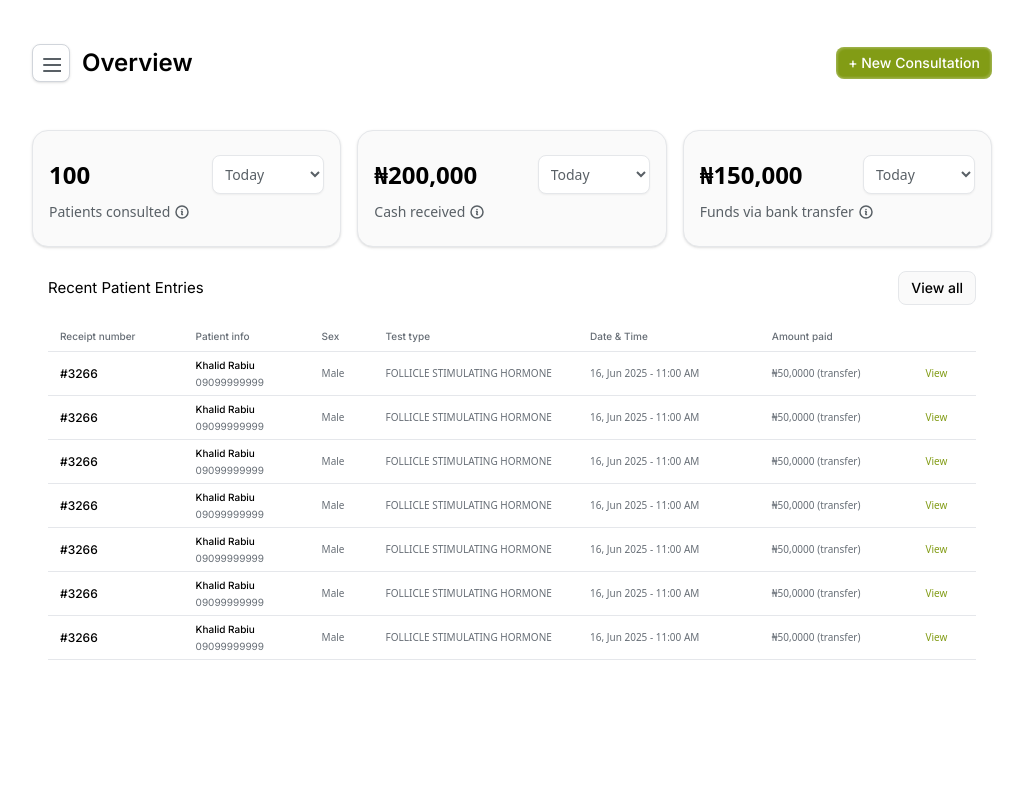
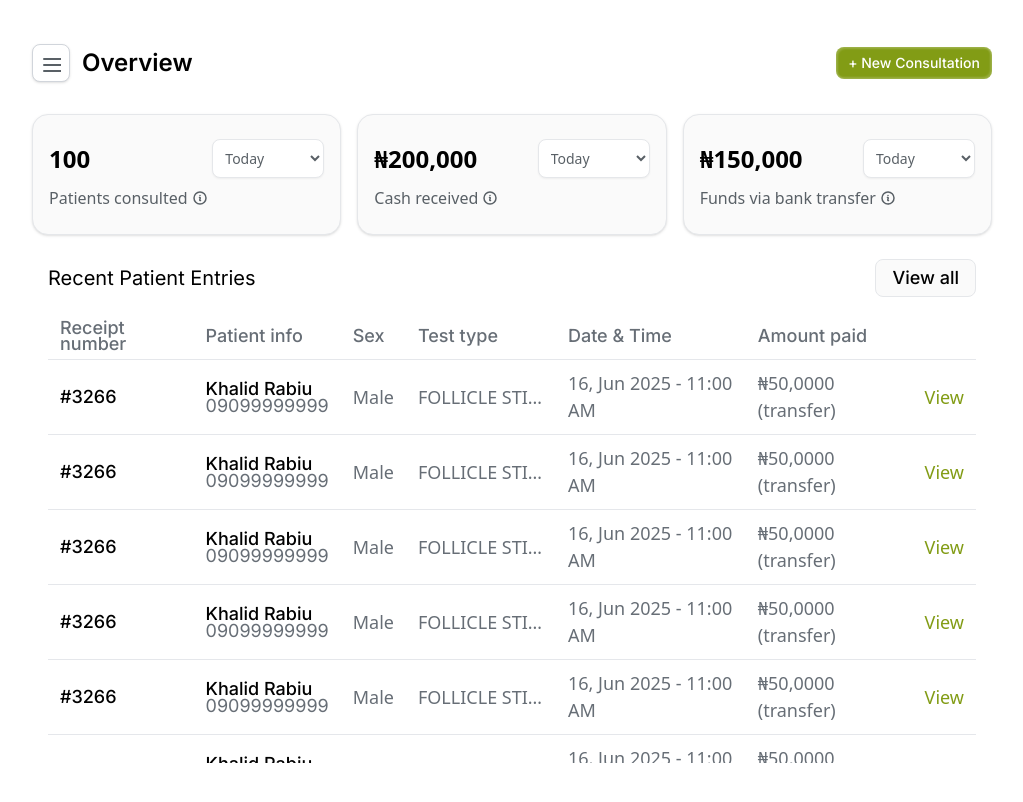
Before and after one commit to Khalid-R-Salis/meditrustdiagnosticslimited_frontend, a React (Vite) app: page /receptionist in a window 1280 px wide. Shown: the top 802 px of the page, without its empty margins (128-1151 px from the left). Built offline with nearby package versions, Linux system fonts and the light colour scheme.

Commit message:
increase the font size of the overview page of receptionist

```diff
--- a/src/pages/receptionistpages/component/RecentPatientsTable.jsx
+++ b/src/pages/receptionistpages/component/RecentPatientsTable.jsx
@@ -8,15 +8,17 @@ const RecentPatientsTable = ({ setActiveNav }) => {
     <div className="flex-1 bg-[#ffffff] px-2 sm:px-4 relative">
       {/* Header */}
       <div className="flex justify-between items-center mb-4">
-        <h2 className="text-[15px] font-normal leading-[24px] text-[#000] font-inter">
+        <h2 className="text-[16px] sm:text-[20px] font-normal leading-[24px] text-[#000] font-inter">
           Recent Patient Entries
         </h2>
+
         <button
           onClick={() => setActiveNav("consultations")}
-          className="text-sm font-medium leading-5 text-[#000000] font-inter
+          className="text-sm sm:text-[18px] font-medium leading-5 text-[#000000] font-inter
             rounded-lg border border-[#E5E7EA] bg-[#FAFAFA]
             flex justify-center items-center
             px-3 py-1.5
+            md:px-4 md:py-2
             hover:bg-gray-100"
         >
           View all
@@ -24,11 +26,11 @@ const RecentPatientsTable = ({ setActiveNav }) => {
       </div>
 
       {/* Table */}
-      <div className="overflow-x-auto max-h-[500px] scrollbar-thin-green">
+      <div className="overflow-x-auto max-h-[calc(100vh-350px)] scrollbar-thin-green">
         <section className="bg-white scroll-thin-green">
           <table className="min-w-[900px] w-full text-left text-[10px] text-[#676E76] rounded-sm">
             <thead>
-              <tr className="border-b font-inter">
+              <tr className="border-b font-inter text-[18px]">
                 <th className="px-3 py-[7px] font-medium leading-[16px] text-[#676E76] font-inter">
                   Receipt number
                 </th>
@@ -54,11 +56,11 @@ const RecentPatientsTable = ({ setActiveNav }) => {
             <tbody>
               {[...Array(7)].map((_, i) => (
                 <tr key={i} className="border-b hover:bg-gray-50">
-                  <td className="px-3 py-[5px] text-[#000] text-[12px] font-medium leading-[16px] font-inter truncate max-w-[100px]">
+                  <td className="px-3 py-[5px] text-[#000] text-[18px] font-medium leading-[16px] font-inter truncate max-w-[100px]">
                     #3266
                   </td>
 
-                  <td className="px-3 py-[5px]">
+                  <td className="px-3 py-[10px] text-[18px]">
                     <div className="flex flex-col space-y-[1px]">
                       <span className="font-medium leading-[16px] text-[#000] font-inter">
                         Khalid Rabiu
@@ -69,17 +71,21 @@ const RecentPatientsTable = ({ setActiveNav }) => {
                     </div>
                   </td>
 
-                  <td className="px-3 py-[5px]">Male</td>
+                  <td className="px-3 py-[10px] text-[18px]">Male</td>
 
-                  <td className="px-3 py-[5px] truncate max-w-[150px]">
+                  <td className="px-3 py-[10px] text-[18px] truncate max-w-[150px]">
                     FOLLICLE STIMULATING HORMONE
                   </td>
 
-                  <td className="px-3 py-[5px]">16, Jun 2025 - 11:00 AM</td>
+                  <td className="px-3 py-[10px] text-[18px]">
+                    16, Jun 2025 - 11:00 AM
+                  </td>
 
-                  <td className="px-3 py-[5px]">₦50,0000 (transfer)</td>
+                  <td className="px-3 py-[10px] text-[18px]">
+                    ₦50,0000 (transfer)
+                  </td>
 
-                  <td className="px-3 py-[5px]">
+                  <td className="px-3 py-[10px] text-[18px]">
                     <button
                       className="text-[#829C15] font-medium"
                       onClick={() => setShowReceipt(true)}
--- a/src/pages/receptionistpages/component/headerstats.jsx
+++ b/src/pages/receptionistpages/component/headerstats.jsx
@@ -1,172 +1,3 @@
-// import { useState, useEffect } from "react";
-
-// const HeaderStats = () => {
-//   const filters = ["Today", "This Week", "This Month"];
-//   const data = [
-//     {
-//       label: "Patients consulted",
-//       value: "100",
-//       tooltip: "Total number of patients you have consulted",
-//       hasFilter: true,
-//     },
-//     {
-//       label: "Cash received",
-//       value: "₦200,000",
-//       tooltip: "Total amount of cash you have received",
-//       hasFilter: true,
-//     },
-//     {
-//       label: "Funds via bank transfer",
-//       value: "₦150,000",
-//       tooltip: "Total amount patients have transferred",
-//       hasFilter: true,
-//     },
-//   ];
-
-//   const [visibleTooltip, setVisibleTooltip] = useState(null);
-//   const [viewMode, setViewMode] = useState("desktop"); // desktop | tablet | mobile
-
-//   // detect screen size in mm (approx)
-//   useEffect(() => {
-//     const handleResize = () => {
-//       const widthMm = window.innerWidth / 3.78;
-//       const heightMm = window.innerHeight / 3.78;
-
-//       if (widthMm <= 100) {
-//         setViewMode("mobile");
-//       } else if (widthMm >= 260 && heightMm >= 170) {
-//         setViewMode("desktop");
-//       } else {
-//         setViewMode("tablet");
-//       }
-//     };
-
-//     handleResize();
-//     window.addEventListener("resize", handleResize);
-//     return () => window.removeEventListener("resize", handleResize);
-//   }, []);
-
-//   return (
-//     <div
-//       className={`flex ${
-//         viewMode === "mobile" ? "flex-row" : "flex-col md:flex-row"
-//       } items-stretch justify-between bg-[#FAFAFA] border border-[#E5E7EA] rounded-[16px] px-4 py-6 shadow mb-6 mt-12`}
-//     >
-//       {data.map((item, index) => (
-//         <div
-//           key={index}
-//           className={`flex items-center justify-between relative ${
-//             viewMode === "mobile" ? "flex-1 px-2" : "md:flex-1 w-full"
-//           }`}
-//         >
-//           {/* Group 3 */}
-//           <div
-//             className={`flex flex-col gap-[3px] w-full ${
-//               viewMode === "tablet" ? "text-sm" : ""
-//             }`}
-//           >
-//             {/* Group 1:  */}
-//             <div className="flex items-center justify-between gap-4">
-//               <div
-//                 className={`font-bold ${
-//                   viewMode === "tablet" ? "text-lg" : "text-2xl"
-//                 }`}
-//               >
-//                 {item.value}
-//               </div>
-//               {item.hasFilter && (
-//                 <select
-//                   className="px-[8px] py-[8px] text-[14px] font-normal leading-[20px] text-[#596066] bg-white border border-[#E5E7EA] rounded-[8px] shadow-sm focus:outline-none"
-//                   onChange={() => {}}
-//                 >
-//                   {filters.map((f) => (
-//                     <option
-//                       key={f}
-//                       className="bg-white hover:bg-[#F8FCE9] text-[#596066] px-2 py-1"
-//                     >
-//                       {f}
-//                     </option>
-//                   ))}
-//                 </select>
-//               )}
-//             </div>
-
-//             {/* Group 2:  */}
-//             <div className="flex items-center gap-1 text-sm text-[#596066]">
-//               <span>{item.label}</span>
-//               <button
-//                 onClick={() =>
-//                   setVisibleTooltip(visibleTooltip === index ? null : index)
-//                 }
-//                 className="focus:outline-none"
-//               >
-//                 <svg
-//                   xmlns="http://www.w3.org/2000/svg"
-//                   width="16"
-//                   height="16"
-//                   viewBox="0 0 16 16"
-//                   fill="none"
-//                 >
-//                   <path
-//                     d="M7.5 7.5L7.52766 7.48617C7.90974 7.29513 8.33994 7.64023 8.23634 8.05465L7.76366 9.94535C7.66006 10.3598 8.09026 10.7049 8.47234 10.5138L8.5 10.5M14 8C14 11.3137 11.3137 14 8 14C4.68629 14 2 11.3137 2 8C2 4.68629 4.68629 2 8 2C11.3137 2 14 4.68629 14 8ZM8 5.5H8.005V5.505H8V5.5Z"
-//                     stroke="#596066"
-//                     strokeWidth="1.5"
-//                     strokeLinecap="round"
-//                     strokeLinejoin="round"
-//                   />
-//                 </svg>
-//               </button>
-//             </div>
-
-//             {/* Tooltip */}
-//             {visibleTooltip === index && (
-//               <div className="absolute top-full z-10 bg-white text-black shadow-[0_5px_15px_rgba(0,0,0,0.12),0_15px_35px_rgba(103,110,118,0.08)] text-[12px] font-medium leading-[18px] px-3 py-2 rounded-md w-max mt-1 flex items-start gap-2">
-//                 <span>{item.tooltip}</span>
-//                 <button
-//                   onClick={() => setVisibleTooltip(null)}
-//                   className="text-gray-500 hover:text-black text-xs ml-2"
-//                 >
-//                   ✕
-//                 </button>
-//               </div>
-//             )}
-//           </div>
-
-//           {/* Dividers */}
-//           {index < data.length - 1 && (
-//             <>
-//               {viewMode !== "mobile" ? (
-//                 // Vertical divider for desktop/tablet
-//                 <div className="hidden md:flex mx-[20px] h-full items-center">
-//                   <svg
-//                     xmlns="http://www.w3.org/2000/svg"
-//                     width="2"
-//                     height="70"
-//                     viewBox="0 0 2 70"
-//                     fill="none"
-//                   >
-//                     <path
-//                       d="M1 1V69"
-//                       stroke="#E5E7EA"
-//                       strokeLinecap="round"
-//                       strokeWidth="1"
-//                     />
-//                   </svg>
-//                 </div>
-//               ) : (
-//                 // Horizontal divider for mobile
-//                 <div className="w-px h-full bg-[#E5E7EA] mx-2"></div>
-//               )}
-//             </>
-//           )}
-//         </div>
-//       ))}
-//     </div>
-//   );
-// };
-
-// export default HeaderStats;'
-
 import { useState } from "react";
 
 const HeaderStats = () => {
@@ -195,7 +26,7 @@ const HeaderStats = () => {
   const [visibleTooltip, setVisibleTooltip] = useState(null);
 
   return (
-    <div className="flex flex-wrap justify-between items-center gap-4 w-full mb-6 mt-12 ">
+    <div className="flex flex-wrap justify-between items-center gap-4 w-full mb-6 mt-8 ">
       {data.map((item, index) => (
         <div
           key={index}
@@ -217,7 +48,7 @@ const HeaderStats = () => {
           </div>
 
           {/* Group 2: Label + Tooltip */}
-          <div className="flex items-center gap-1 text-sm text-[#596066] relative mt-2">
+          <div className="flex items-center gap-1 text-[16px] text-[#596066] relative mt-2">
             <span>{item.label}</span>
             <button
               onClick={() =>
--- a/src/pages/receptionistpages/component/overview.jsx
+++ b/src/pages/receptionistpages/component/overview.jsx
@@ -33,7 +33,7 @@ const OverviewPage = ({ setActiveNav, setSidebarOpen, deviceType }) => {
       {/* Main content */}
       <div className="flex-1 bg-[#ffffff] lg:py-5 py-4 px-4 sm:px-6 md:px-10 lg:px-16 xl:px-20 2xl:px-24">
         {/* Top bar */}
-        <div className="flex justify-between items-center mb-10 ">
+        <div className="flex justify-between items-center mb-0 ">
           <div className="flex items-center gap-3">
             {(deviceType === "mobile" || deviceType === "tablet") && (
               <button
--- a/src/pages/receptionistpages/receptionistdashboard.jsx
+++ b/src/pages/receptionistpages/receptionistdashboard.jsx
@@ -77,7 +77,8 @@ const DashboardLayout = () => {
 
   return (
     <div className="flex bg-white min-h-screen">
-      {/* Desktop sidebar (static) */}
+      {/* Desktop sidebar */}
+      <div className="hidden md:block">
         {deviceType === "desktop" && (
           <Sidebar
             activeNav={activeNav}
@@ -85,6 +86,7 @@ const DashboardLayout = () => {
             sidebarDisabled={sidebarDisabled}
           />
         )}
+      </div>
 
       {/* Mobile / Tablet sidebar (overlay) */}
       {sidebarOpen && (deviceType === "mobile" || deviceType === "tablet") && (
```
Lines whose indentation alone changed are shown as unchanged.
